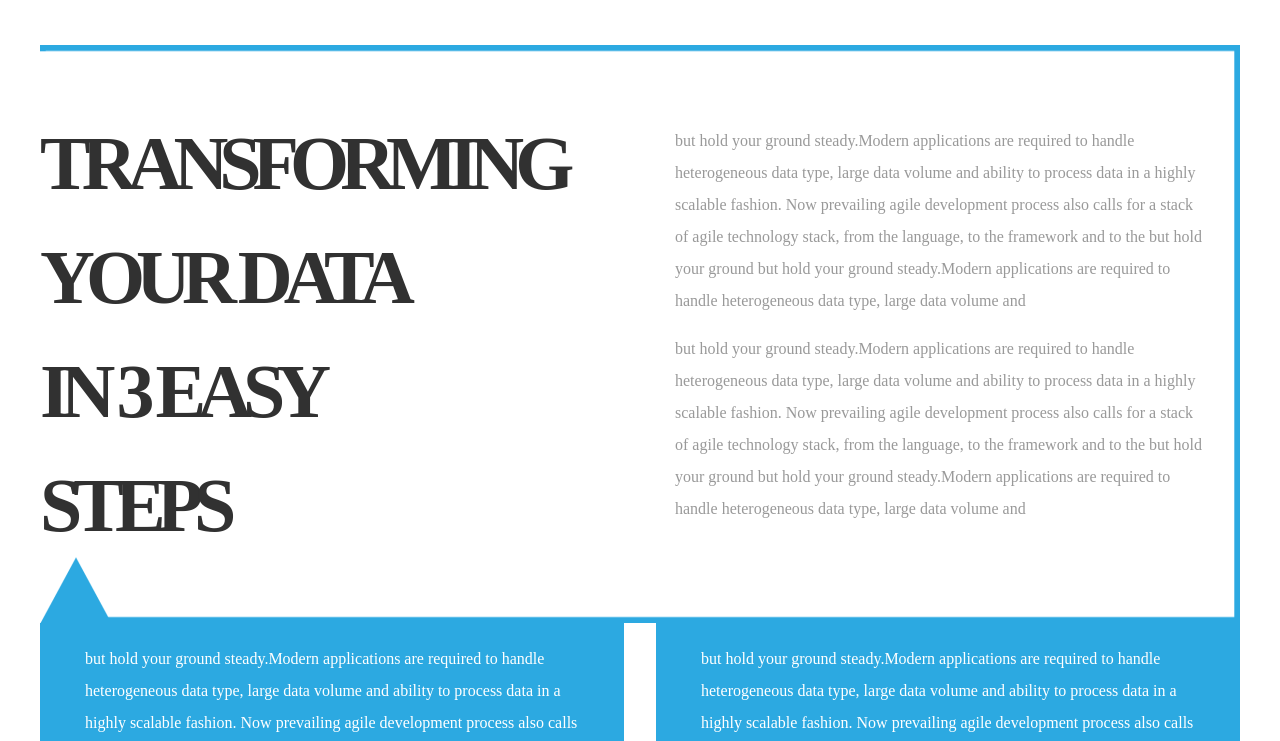
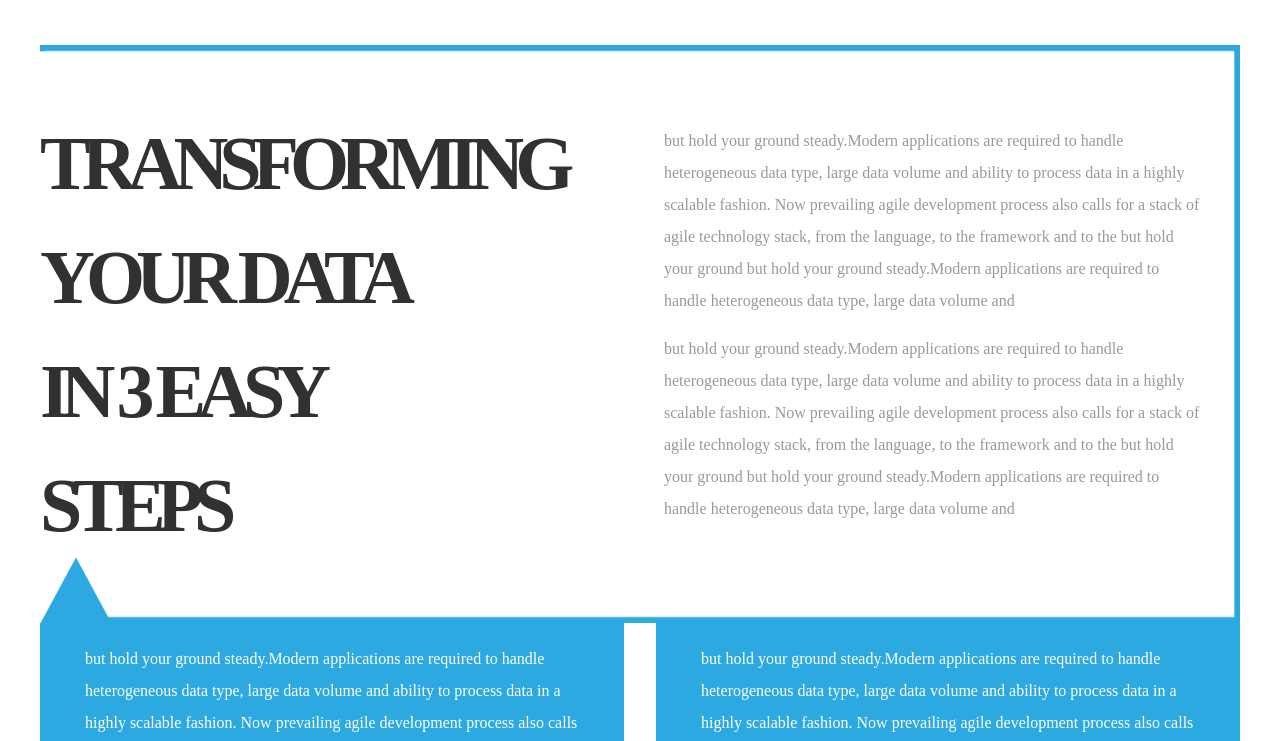
Before and after one commit to riveryellow/cladder, a plain HTML site: page architeture.html in a window 1280 px wide. Shown: the part 500-1241 px from the top of the page. Drawn offline with Linux system fonts and the light colour scheme.

Commit message:
修修修

```diff
--- a/architeture.less
+++ b/architeture.less
@@ -17,7 +17,7 @@ p {
   overflow: hidden;
   padding-top: 80px;
   .titlebox {
-    width: 50%;
+    width: 48%;
     float: left;
     overflow: hidden;
     .title {
@@ -33,10 +33,10 @@ p {
     }
   }
   .articlebox {
-    width: 50%;
-    float: left;
+    width: 48%;
+    float: right;
     .article {
-      padding-left: 35px;
+      padding-left: 0px;
       padding-right: 35px;
       font-size: 16px;
       color: #999999;
```
Also changed, not shown: architeture.css.
